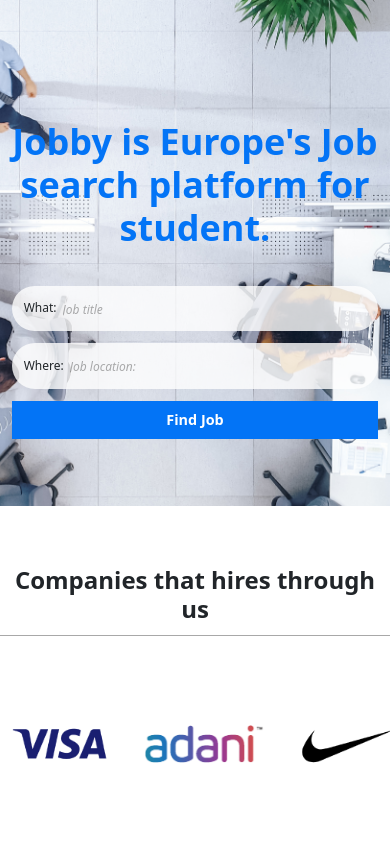
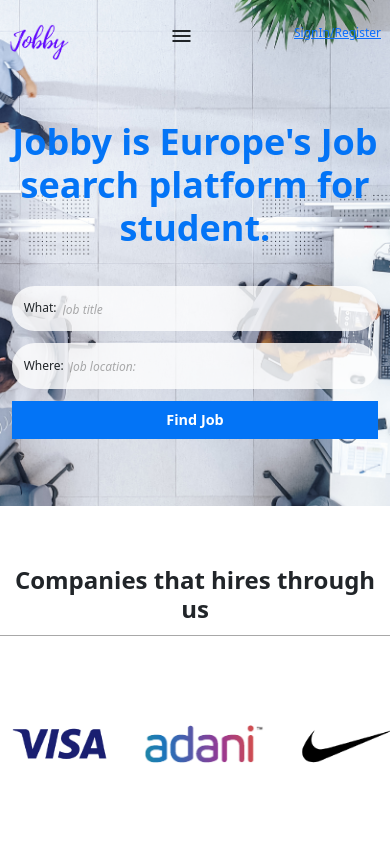
Before and after one commit to Ikfreecharles/Jobby, a React (Create React App) app in the folder jobby-app/: page / in a window 390 px wide. Shown: the top 844 px of the page. Built offline with nearby package versions, Linux system fonts and the light colour scheme.

Commit message:
Updated file for charles

```diff
--- a/jobby-app/public/index.html
+++ b/jobby-app/public/index.html
@@ -15,6 +15,7 @@
       integrity="sha384-EVSTQN3/azprG1Anm3QDgpJLIm9Nao0Yz1ztcQTwFspd3yD65VohhpuuCOmLASjC"
       crossorigin="anonymous"
     />
+
     <!--
       manifest.json provides metadata used when your web app is installed on a
       user's mobile device or desktop. See https://developers.google.com/web/fundamentals/web-app-manifest/
@@ -36,6 +37,8 @@
       href="https://fonts.googleapis.com/css2?family=Roboto:wght@300;400;500;700&display=swap"
       rel="stylesheet"
     />
+    <link href="https://fonts.googleapis.com/icon?family=Material+Icons"
+    rel="stylesheet">
   </head>
   <body>
     <noscript>You need to enable JavaScript to run this app.</noscript>
--- a/jobby-app/src/Components/Nav/Nav.js
+++ b/jobby-app/src/Components/Nav/Nav.js
@@ -3,6 +3,7 @@
 
 //import components and css
 import "./nav.css";
+import "./navMediaquery.css";
 import { IoNotifications, IoPerson } from "react-icons/io5";
 import { MdEmail } from "react-icons/md";
 import ProfileDropdown from "./Profile-Dropdown/ProfileDropdown";
@@ -20,8 +21,9 @@
   return (
     <section className="container n-container">
       <div className="n-logo">
-            <img src={Jobby} alt="logo" />
+        <img src={Jobby} alt="logo"/>
       </div>
+      <span class="material-icons">menu</span>
       <div className="n-menu">
         <ul>
           <Link to="/" className="n-jobsearch">
--- a/jobby-app/src/Components/Nav/nav.css
+++ b/jobby-app/src/Components/Nav/nav.css
@@ -1,33 +1,32 @@
 .n-container .n-logo {
-   min-width: 20rem;
-   height: 12%;
+  width: 5rem;
 }
 
 .n-container .n-logo img {
   object-fit: contain;
   width: 100%;
   height: 100%;
-   padding-top: 3rem;
 }
 
 .n-container {
+  position: absolute;
+  top: 2rem;
   width: 100%;
-   height: 0rem;
   display: flex;
   flex-direction: row;
   justify-content: space-between;
 }
-
+.n-container .material-icons {
+  display: none;
+}
 .n-menu {
   width: 60%;
-   padding-top: 4rem;
 }
 
 .n-menu ul {
   display: flex;
   flex-direction: row;
-
-   margin-left: 20rem;
+  margin-left: 5rem;
 }
 
 .n-menu li {
--- a/jobby-app/src/Components/Nav/navMediaquery.css
+++ b/jobby-app/src/Components/Nav/navMediaquery.css
@@ -0,0 +1,33 @@
+@media only screen and (min-width: 200px) and (max-width: 420px) {
+
+  .n-container .n-menu {
+    display: none;
+  }
+
+  .n-menu {
+    width: 100%;
+  }
+  .n-menu ul {
+    width: 90%;
+    display: flex;
+    flex-direction: column;
+    background-color: rgba(0, 0, 0, 0.6);
+
+    align-items: center;
+    justify-content: center;
+
+    margin-top: 20px;
+
+  }
+
+  .n-menu ul li {
+    color: white;
+    padding-bottom: 3rem;
+
+   justify-content: center;
+   margin: 0 auto;
+  }
+  .n-container .material-icons {
+    display: block;
+  }
+}
```
Lines whose indentation alone changed are shown as unchanged.
